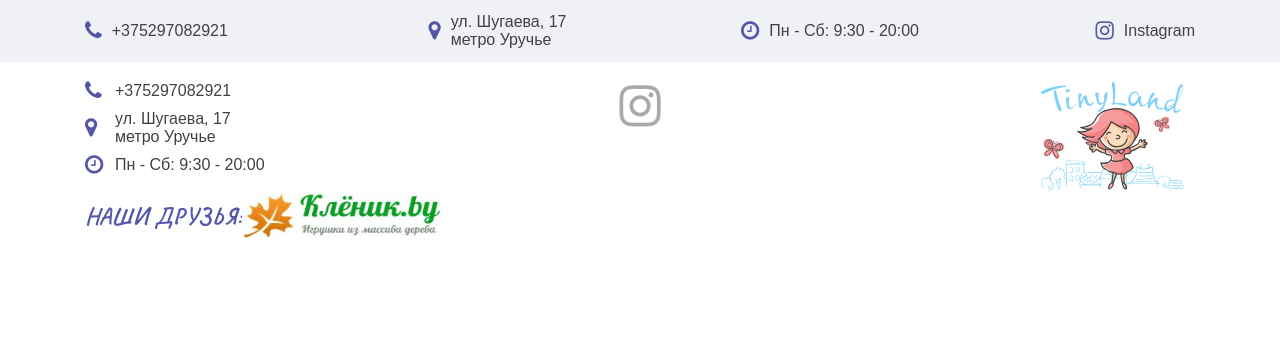
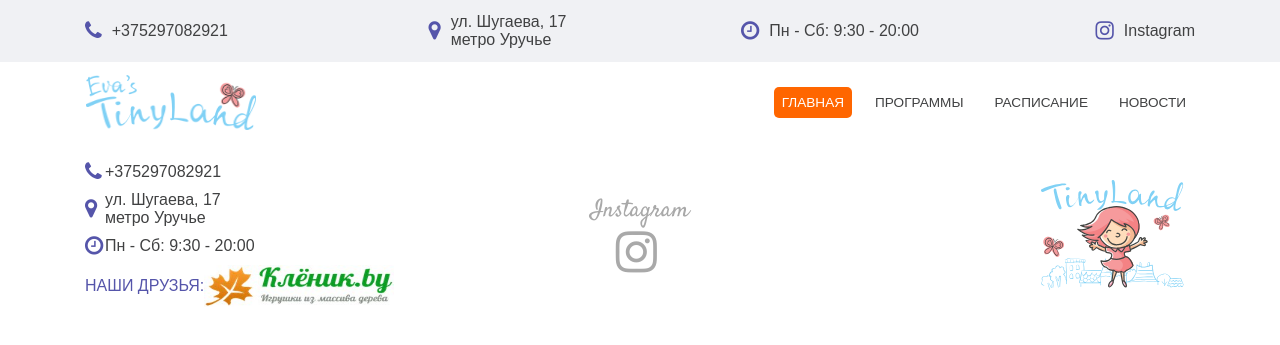
Before and after one commit to tritren/TinyLand, a PHP site: page / in a window 1280 px wide. Shown: the top 345 px of the page. Run offline with PHP 8.4, Linux system fonts and the light colour scheme; some libraries are stand-ins or nearby versions.

Commit message:
как-то не очень

```diff
--- a/css/styles.css
+++ b/css/styles.css
@@ -7,60 +7,120 @@ body {
     color: #404142;
     font: 400 16px osr,Arial,Helvetica,sans-serif;
 }
+
 /* header */
 header{
     background: #F0F1F4;
     width: 100%;
     padding: 13px 0px;
 }
+
 header .fa {
     color: #5555AA;
     padding-right: 10px;
 }
+
 a {
     text-decoration: none;
     color: #404142;
 }
+
 a:hover, a:active {
-color: #5555AA;
-text-decoration: none;
+    color: #5555AA;
+    text-decoration: none;
 }
+
 /* map */
 .map .col {
 	padding:0;
 }
+
+/* navigation */
+.navbar-toggler {
+    border-color: #5555AA;
+}
+
+.navbar-brand img{
+    width: 170px;
+    height: 55px;
+}
+
+.navbar {
+    color: #404142;
+}
+
+.navbar ul li a {
+    font-size: .85em;
+    margin-left: 15px;
+    -webkit-border-radius: 5px;
+    border-radius: 5px;
+    text-align: center;
+    text-decoration: none;
+}
+
+li a:active {
+    background-color:  #CAECFB;
+    color: #4E4E50;
+}
+
+nav .fa {
+    color: #5555AA;
+}
+
 /* footer*/
-@media only screen and (min-width: 769px) {
+.footer{
+    padding-top: 20px;
+    position: relative;
+}
+
+.footerLogo img {
+    width: 165px;
+    height: 110px;
+}
+
+.footerFriends img {
+    width: 190px;
+    height: 42px;
+}
+
+.contactDetails i {
+    color: #5555AA;
+    width: 20px;
+}
+
+.footerPhoneNumber, .footerLocation, .footerClock {
+   padding-bottom: 10px;
+}
+
+.footerSocialNetwork a {
+    color: #A9A9A9;
+}
+
+.footerSocialNetwork a:active {
+    color: #5555AA;
+}
+
+.footerFriends {
+    color: #5555AA;
+}
+
+.footerSocialNetwork span {
+    font: 400 24px 'Satisfy', cursive;
+}
+
+.footerSocialNetwork .fa{
+    padding-left: 25px;
+}
+
+@media only screen and (min-width: 769px) {              /*navigation*/
+    li a.active, li a:hover:not(.active) {
+        background-color: #FF6600;
+        color: white;
+    }
+}
+
+@media only screen and (min-width: 769px) {               /*footer*/
     .footerSocialNetwork a:hover, a:active{
     color: #5555AA;
     }
 }
-.footer{
-    padding-top: 20px;
-    position: relative;
-}
-.footerLogo img {
-    width: 165px;
-    height: 110px;
-}
-.footerFriends img {
-    width: 200px;
-    height: 47px;
-}
-.contactDetails i {
-    color: #5555AA;
-    width: 30px;
-}
-.contactDetails div {
-    padding-bottom: 10px;
-}
-.footerSocialNetwork a {
-    color: #A9A9A9;
-}
-.footerSocialNetwork a:active {
-    color: #5555AA;
-}
-.footerFriends span {
-    color: #5555AA;
-    font: 700 24px 'Caveat', cursive;
-}
--- a/footer.php
+++ b/footer.php
@@ -1,26 +1,26 @@
 <div class="footer">
 	<div class="container">
 		<div class="row ">
-			<div class="col-4 contactDetails d-none d-md-block">
-				<div class="footerPhoneNumber d-flex align-items-center">
+			<div class="col-6 col-md-4 d-none d-sm-block contactDetails">
+				<div class="footerPhoneNumber align-items-center">
 					<a href="tel:+375297082921"><i class="fa fa-phone fa-lg" aria-hidden="true"></i><span>+375297082921</span></a>
 				</div>
 				<div class="footerLocation d-flex align-items-center">
 					<i class="fa fa-map-marker fa-lg" aria-hidden="true"></i><span> ул. Шугаева, 17<br> метро Уручье</span>
 				</div>
 				<div class="footerClock d-flex align-items-center">
-					<i class="fa fa-clock-o fa-lg" aria-hidden="true"></i><span>Пн - Сб: 9:30 - 20:00</span>
+					<i class="fa fa-clock-o fa-lg" aria-hidden="true"></i><span> Пн - Сб: 9:30 - 20:00</span>
 				</div>
-			</div>
-			<div class="col-md-4  d-flex justify-content-center footerSocialNetwork">
-				<a href="https://www.instagram.com/evastinyland/" target="_blank"><i class="fa fa-instagram fa-3x" aria-hidden="true"></i><span></span></a>
-			</div>
-			<div class="col-4 d-none d-md-flex justify-content-end footerLogo">
-				<a href="http://tinyland.by"><img src="img/footerlogo.svg"></a>
-			</div>
-			<div class="col footerFriends d-none d-lg-flex align-items-center">
+				<div class="footerFriends d-none d-xl-flex align-items-center">
 				<span>НАШИ ДРУЗЬЯ:</span>
 				<a href="https://klenik.by/"><img src="img/partner.jpg"></a>
+			</div>
+			</div>
+			<div class="col col-md-4  d-flex align-items-center  justify-content-center footerSocialNetwork">
+				<a href="https://www.instagram.com/evastinyland/" target="_blank"><span>Instagram</span><br><i class="fa fa-instagram fa-3x" aria-hidden="true"></i></a>
+			</div>
+			<div class="col-4 d-none col-md-4  d-md-flex align-items-center justify-content-end footerLogo">
+				<a href="http://tinyland.by"><img src="img/footerlogo.svg"></a>
 			</div>
 		</div>
 	</div>
--- a/head.php
+++ b/head.php
@@ -5,7 +5,7 @@
 <script src="js/bootstrap.min.js" type="text/javascript"></script>
 <script src="https://cdnjs.cloudflare.com/ajax/libs/popper.js/1.14.7/umd/popper.min.js" integrity="sha384-UO2eT0CpHqdSJQ6hJty5KVphtPhzWj9WO1clHTMGa3JDZwrnQq4sF86dIHNDz0W1" crossorigin="anonymous"></script>
 <script src="js/main.js"type="text/javascript"></script>
-<link href="https://fonts.googleapis.com/css?family=Caveat:400,700|Rubik&display=swap&subset=cyrillic,hebrew,latin-ext" rel="stylesheet">
+<link href="https://fonts.googleapis.com/css?family=Rubik|Satisfy&display=swap" rel="stylesheet">
 <link rel="stylesheet" href="css/bootstrap.min.css">
 <link rel="stylesheet" type="text/css" href="css/styles.css">
 <link rel="stylesheet" href="https://cdnjs.cloudflare.com/ajax/libs/font-awesome/4.7.0/css/font-awesome.min.css">
--- a/index.php
+++ b/index.php
@@ -8,6 +8,7 @@
   </head>
   <body>
       <?php require_once $_SERVER['DOCUMENT_ROOT'].'/header.php';?>
+      <?php require_once $_SERVER['DOCUMENT_ROOT'].'/navigation.php';?>
       <?php require_once $_SERVER['DOCUMENT_ROOT'].'/map.php';?>
       <?php require_once $_SERVER['DOCUMENT_ROOT'].'/footer.php';?>
   </body>
--- /dev/null
+++ b/navigation.php
@@ -0,0 +1,27 @@
+<nav>
+   <div class="container">
+      <div class="row">
+         <div class="navbar navbar-expand-md col">
+            <a class="navbar-brand" href="http://tinyland.by"><img src="img/eva.png"></a>
+            <button class="navbar-toggler navbar-toggler-right" type="button"  data-toggle="collapse" data-target="#navbarNav" aria-controls="navbarNav" aria-expanded="true" aria-label="Toggle navigation"><i class="fa fa-bars" aria-hidden="true"></i>
+            </button>
+            <div class="collapse navbar-collapse justify-content-end" id="navbarNav">
+               <ul class="navbar-nav">
+                  <li class="nav-item">
+                     <a class="nav-link font-weight-normal active" href="index.php">ГЛАВНАЯ<span class="sr-only"></span></a>
+                  </li>
+                  <li class="nav-item">
+                     <a class="nav-link font-weight-normal" href="index.php">ПРОГРАММЫ</a>
+                  </li>
+                  <li class="nav-item">
+                     <a class="nav-link font-weight-normal" href="index.php">РАСПИСАНИЕ</a>
+                  </li>
+                  <li class="nav-item">
+                     <a class="nav-link font-weight-normal" href="index.php">НОВОСТИ</a>
+                  </li>
+               </ul>
+            </div>
+         </div>
+      </div>
+   </div>
+</nav>
```
Also changed, not shown: map.php (line endings or trailing spaces).
